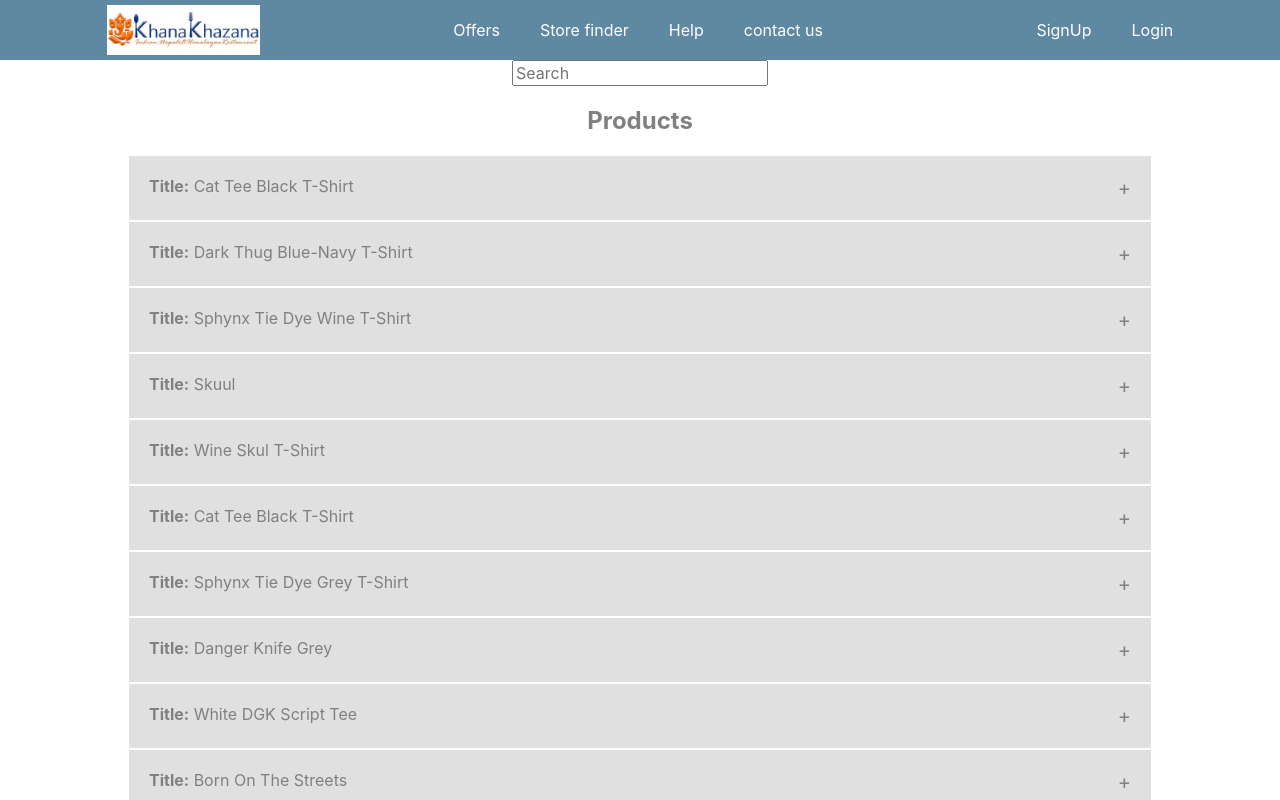
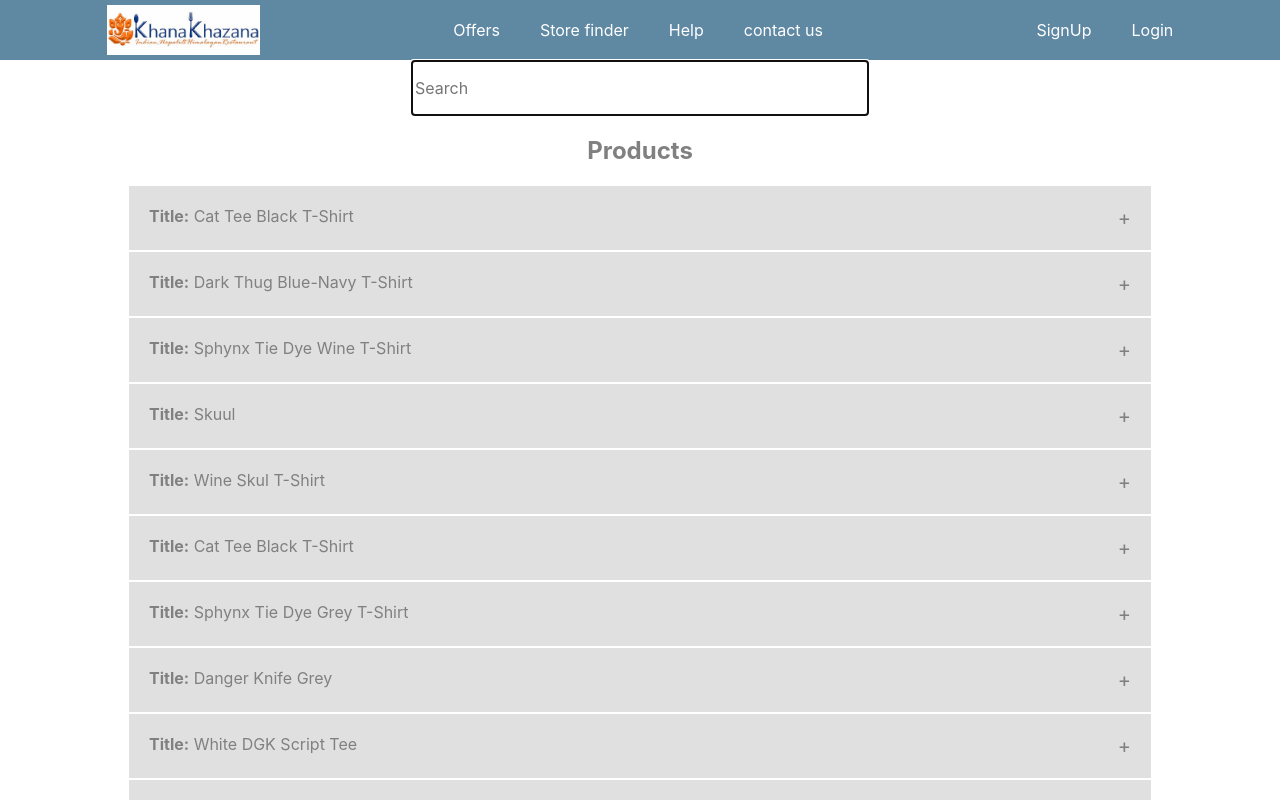
Before and after one commit to chandragehlot/onlineFoodOrder_webapp, a React (Create React App) app: page /tutorial in a window 1280 px wide. Shown: the top 800 px of the page. Built offline with nearby package versions, Linux system fonts and the light colour scheme.

Commit message:
forwarded ref added

```diff
--- /dev/null
+++ b/src/tutorial/SearchBox/index.js
@@ -0,0 +1,19 @@
+import React, { forwardRef } from "react";
+import { InputBox } from "./style";
+
+const SearchBox = (props, passedref) => {
+  const { handleSearch, val } = props;
+  return (
+    <>
+      <InputBox
+        ref={passedref}
+        onChange={handleSearch}
+        value={val}
+        type="text"
+        placeholder="Search"
+      />
+    </>
+  );
+};
+
+export default forwardRef(SearchBox);
--- /dev/null
+++ b/src/tutorial/SearchBox/style.js
@@ -0,0 +1,7 @@
+import styled from "styled-components";
+
+export const InputBox = styled.input`
+    height: 50px;
+    width: 450px;
+    border: 2px solid black;
+`
--- a/src/tutorial/WithSearchHOC/index.js
+++ b/src/tutorial/WithSearchHOC/index.js
@@ -1,27 +1,34 @@
- import React from "react";
-
+import React , { createRef }from "react";
+import SearchBox from "../SearchBox";
 
  function WithSearch(WrappedComponent){
   class WithSearchWrapper extends React.Component {
+    emailRef = createRef()
     state = {
       searchTerm: ""
     };
+
+    componentDidMount(){
+      this.emailRef.current.focus();
+    }
+
     handleSearch = event => {
       this.setState({ searchTerm: event.target.value });
     };
 
     render() {
       let { searchTerm } = this.state;
-
-
       return (
         <>
-          <input
+          {/* <input
             onChange={this.handleSearch}
             value={searchTerm}
             type="text"
             placeholder="Search"
-          />
+          /> */}
+          <div className="search-container">
+            <SearchBox val={searchTerm} handleSearch={this.handleSearch} ref={this.emailRef}></SearchBox>
+          </div>
           <WrappedComponent {...this.props} searchTerm={searchTerm} />
         </>
       );
```
